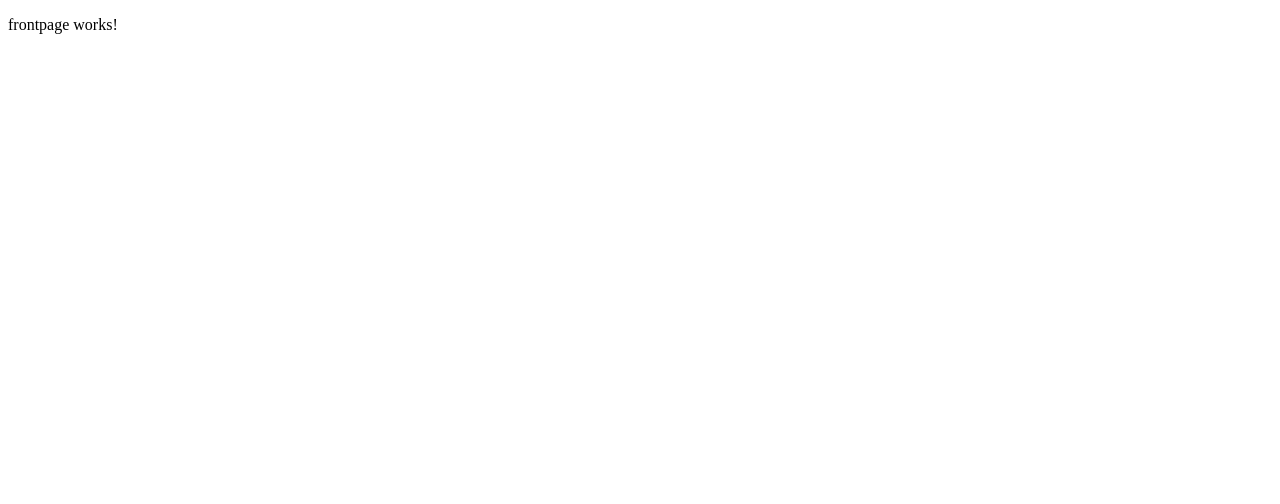
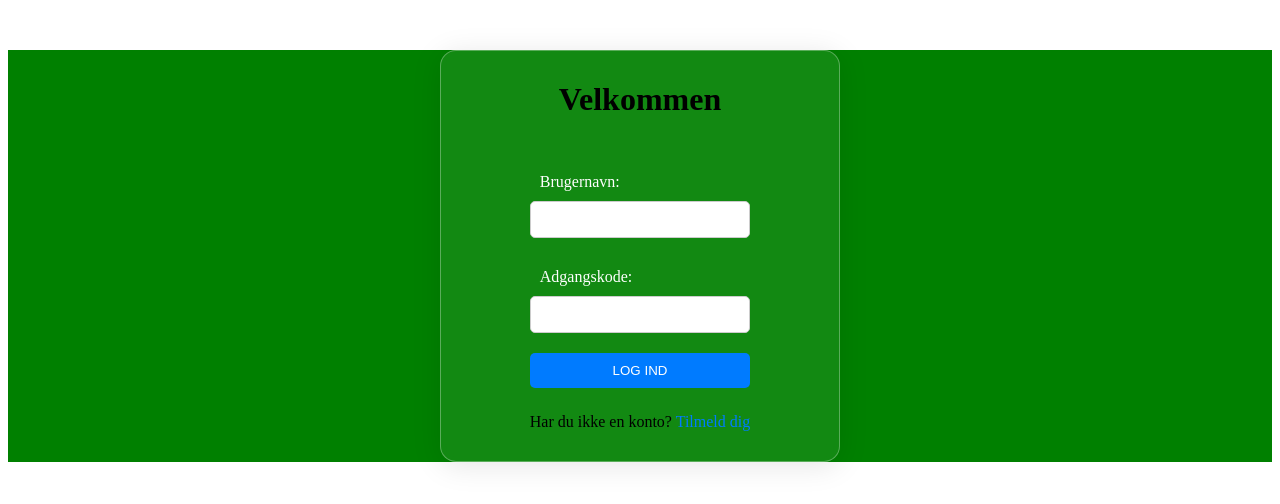
Before and after one commit to BitBenders-Union/H3ProjectManagerFrontend, an Angular app in the folder H3ProjectManagerFrontend/: page / in a window 1280 px wide. Shown: the top 504 px of the page. Built offline with nearby package versions, Linux system fonts and the light colour scheme.

Commit message:
login component

```diff
--- a/H3ProjectManagerFrontend/src/app/app.routes.ts
+++ b/H3ProjectManagerFrontend/src/app/app.routes.ts
@@ -3,7 +3,7 @@ import { FrontpageComponent } from './components/frontpage/frontpage.component';
 import { LoginComponent } from './components/login/login.component';
 
 export const routes: Routes = [
-  { path: '', component: FrontpageComponent},
+  { path: '', component: LoginComponent},
   { path: 'login', component: LoginComponent}
 
 
--- a/H3ProjectManagerFrontend/src/app/components/login/login.component.css
+++ b/H3ProjectManagerFrontend/src/app/components/login/login.component.css
@@ -1,52 +1,72 @@
-body {
+* {
     margin: 0;
     padding: 0;
-    height: 100vh;
-    background: -webkit-linear-gradient(to right, #155799, #159957);
-    background: linear-gradient(to right, #155799, #159957);
-    color: whitesmoke;
+    box-sizing: border-box;
+}
+body{
+    background-color: green;
 }
 
-.header{
-    text-align: center;
+/* Slet op over ^^^^ + body i html*/
+
+.container {
+    width: 400px;
+    margin: 50px auto;
+    padding: 30px;
+    display: flex;
+    flex-direction: column;
+    align-items: center;
+    background: rgba(255, 255, 255, 0.07);
+    border-radius: 16px;
+    box-shadow: 0 4px 30px rgba(0, 0, 0, 0.1);
+    backdrop-filter: blur(8.1px);
+    -webkit-backdrop-filter: blur(8.1px);
+    border: 1px solid rgba(255, 255, 255, 0.3);
 }
 
-.input {
+h1 {
+    text-align: center;
+    margin-bottom: 20px;
+}
+
+form {
+    display: flex;
+    flex-direction: column;
+    width: 80%;
+    color: white;
+    padding: 25px;
+    border-radius: 10px;
+}
+
+label {
+    margin: 10px;
+    display: block;
+}
+
+input {
     width: 100%;
-    margin: 10px 0;
+    padding: 10px 20px;
+    border: 1px solid #ccc;
     border-radius: 5px;
-    padding: 15px 18px;
+    margin-bottom: 20px;
     box-sizing: border-box;
 }
 
-.form {
-    width: 35rem;
-    margin: auto;
-    margin-top: 5%;
-    color: whitesmoke;
-    backdrop-filter: blur(16px) saturate(180%);
-    -webkit-backdrop-filter: blur(16px) saturate(180%);
-    background-color: rgba(11, 15, 13, 0.582);
-    border-radius: 12px;
-    border: 1px solid rgba(255, 255, 255, 0.125);
+button {
+    background-color: #007bff;
+    color: #fff;
+    padding: 10px 20px;
+    border: none;
+    border-radius: 5px;
+    cursor: pointer;
+    transition: background-color 0.3s ease;
 }
 
-button {
-    background-color: #030804;
-    color: white;
-    padding: 14px 20px;
-    border-radius: 10px;
-    margin: 7px 0;
-    width: 100%;
-    font-size: 18px;
+button:hover {
+    background-color: #0056b3;
 }
 
-label {
-    margin-top: 30px;
+a {
+    color: #007bff;
+    text-decoration: none;
 }
-
-
-    button:hover {
-        opacity: 0.6;
-        cursor: pointer;
-    }
--- a/H3ProjectManagerFrontend/src/app/components/login/login.component.html
+++ b/H3ProjectManagerFrontend/src/app/components/login/login.component.html
@@ -1,32 +1,18 @@
-<p>login works!</p>
 
 
-<div class="form">
-    <div class="input">
-        <div class="header">
-        <h2>Project manager login.</h2>
-        <h6>Something.</h6>
-        </div>
+<body>
+    <div class="container">
+        <h1>Velkommen</h1>
+        <form>
+            <label >Brugernavn:</label>
+            <input type="text" id="email" name="email" required>
 
-        <div class="form-group">
-            <label >Login</label>
-            <div>
-                <Input placeholder="Enter login" />
-            </div>
-        </div>
+            <label for="password">Adgangskode:</label>
+            <input type="password" id="password" name="password" required>
 
-        <div class="form-group">
-            <label >Password</label>
-            <div>
-                <Input type="password" placeholder="Enter password" />
-            </div>
-        </div>
-        <div>
-            <button class="loginButton" style="margin-top:20px">Login</button>
-        </div>
-        <div>
-            <button class="newUserButton" >Create new user</button>
-        </div>
+            <button type="submit">LOG IND</button>
+        </form>
 
+        <p>Har du ikke en konto? <a href="#">Tilmeld dig</a></p>
     </div>
-</div>
+</body>
```
Also changed, not shown: H3ProjectManagerFrontend/src/app/app.component.html (line endings or trailing spaces).
